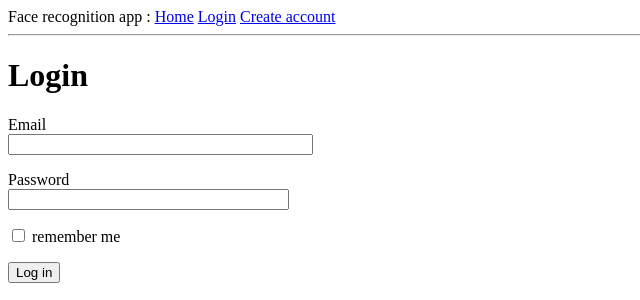
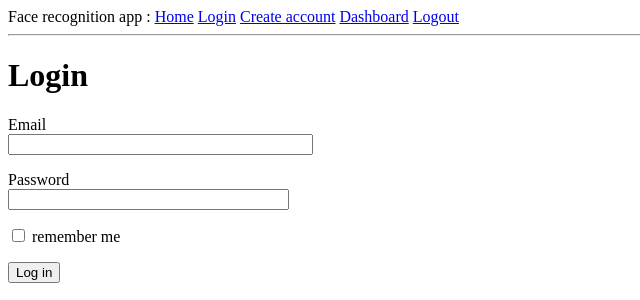
Before and after one commit to NanoClem/facecam-recognition, a Flask app: page /login/ in a window 1280 px wide. Shown: the top 300 px of the page, without its empty margins (0-640 px from the left). Run offline with Flask 2, Linux system fonts and the light colour scheme; parts of the project's set-up code (start-up, migrations or seed data) failed here and were passed over; some libraries are stand-ins or nearby versions.

Commit message:
add new page links

```diff
--- a/app/templates/base.html
+++ b/app/templates/base.html
@@ -19,6 +19,8 @@
             <a href={{ url_for('home.home') }}>Home</a>
             <a href={{ url_for('login.login') }}>Login</a>
             <a href={{ url_for('register.register') }}>Create account</a>
+            <a href={{ url_for('dashboard.dashboard') }}>Dashboard</a>
+            <a href={{ url_for('logout.logout') }}>Logout</a>
 
         </div>
         <hr>
@@ -32,6 +34,7 @@
         </ul>
         {% endif %}
         {% endwith %}
+
         {% block content %}{% endblock %}
     </body>
 </html>
```
